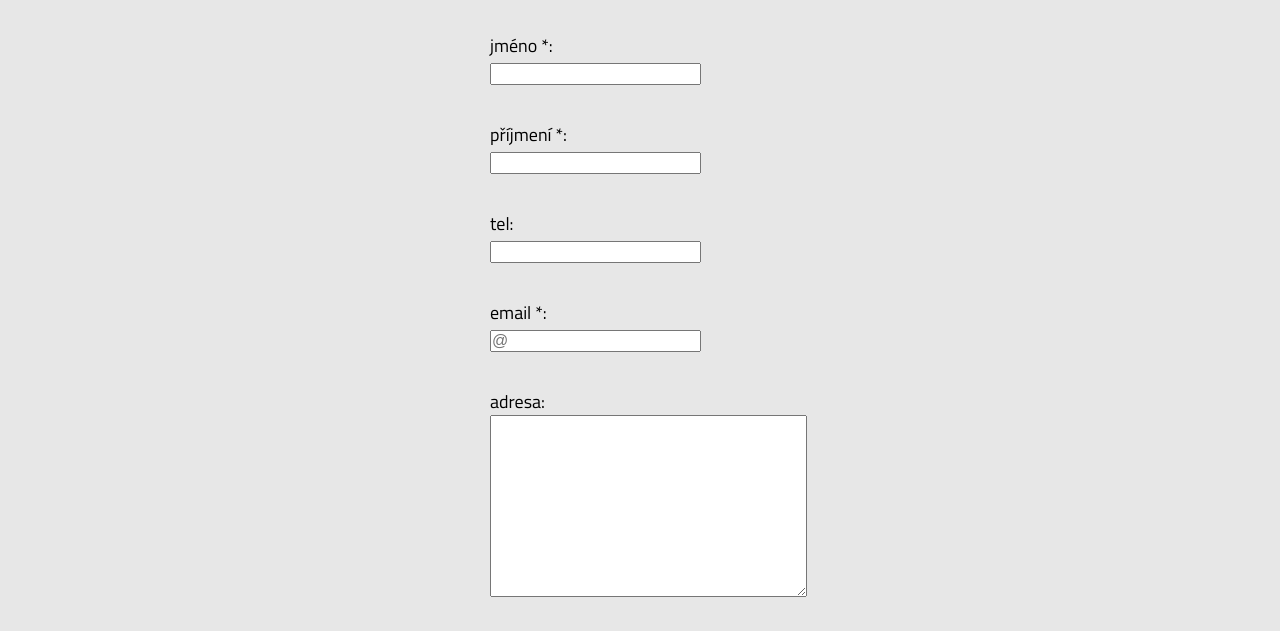
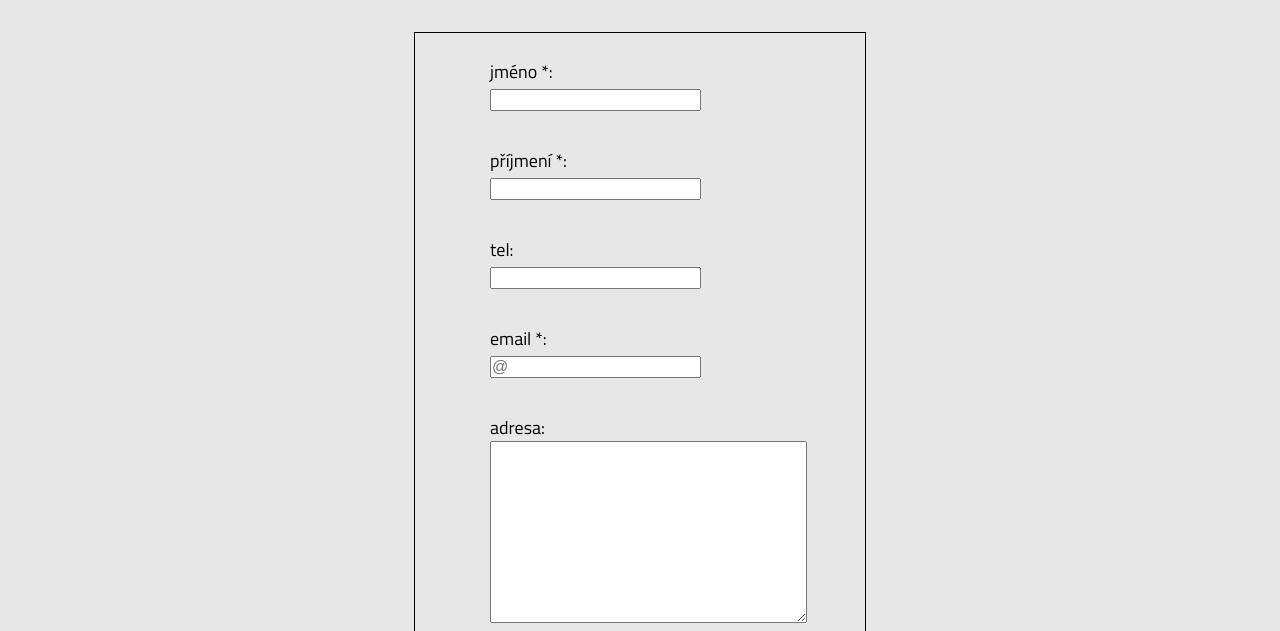
Before and after one commit to armvdd/FINAL-PROJEKT-Czechitas, an Eleventy site: page poptavka.html in a window 1280 px wide. Shown: the part 169-800 px from the top of the page. Built offline with nearby package versions, Linux system fonts and the light colour scheme; Eleventy itself is replaced by a stand-in of ours; files that its build step writes are made by us from their sources.

Commit message:
border kolem formulare poptavky

```diff
--- a/poptavka.html
+++ b/poptavka.html
@@ -9,7 +9,7 @@ title: ALgarde s.r.o. - Poptávka
   <h1 class="formular-h1">POPTÁVKA:</h1>
 
   <div class = "formular-section__forms">
-  <form method="post" action="" class="poptavka-formular">
+  <form method="post" action="https://submit-form.com/51qpicIJ" class="poptavka-formular">
 
     <div class = "formField poptavka-formular__jmeno">
     <label for="jmeno-input" class="formField__label jmeno-label">
--- a/scss/poptavka.scss
+++ b/scss/poptavka.scss
@@ -52,6 +52,8 @@ $footerBorder-color: #cccccc;
     .formular-section__forms{
         max-width: 350px;
         margin: 35px auto 0 auto;
+        border: 1px solid black;
+        padding: 10px 0;
     }
 
     .formular-h1{
@@ -82,6 +84,10 @@ $footerBorder-color: #cccccc;
         padding: 25px 0;
     }
 
+    .formular-section__forms{
+        padding: 25px 50px;
+    }
+
     .formular-h1{
         font-size: 27px;
     }
```
Also changed, not shown: css/poptavka.css, 1 other file.
